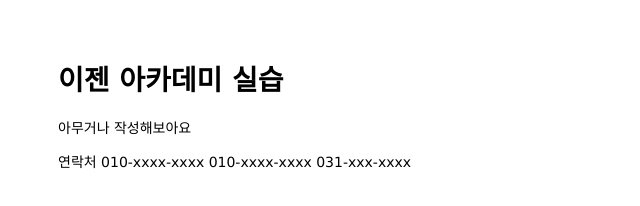
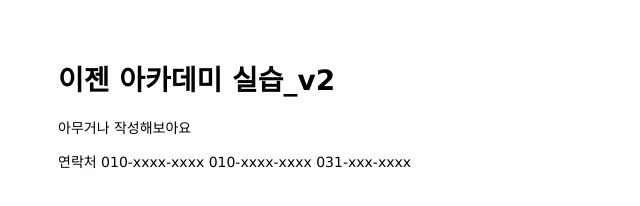
Before and after one commit to blue-ade/mastering-git-github, a website: page public/index.html in a window 1280 px wide. Shown: the full height of the page, 0-640 px from the left. Drawn offline with Linux system fonts and the light colour scheme.

Commit message:
change header

```diff
--- a/public/index.html
+++ b/public/index.html
@@ -6,7 +6,7 @@
 </head>
 
 <body>
-  <h1>이젠 아카데미 실습</h1>
+  <h1>이젠 아카데미 실습_v2</h1>
   <p>아무거나 작성해보아요</p>
 </body>
 <footer>
```
